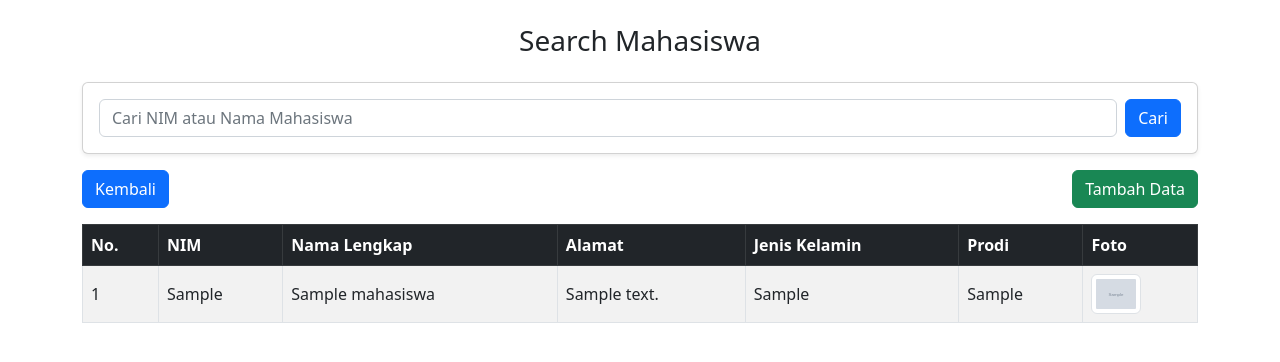
After one commit to JonathanZefanya/CRUD-Praktikum-Web-Dasar, a PHP site: page /database/search.php in a window 1280 px wide. The commit adds this page. Shown: the top 362 px of the page. Run offline with PHP 8.4, Linux system fonts and the light colour scheme; tables that the repository leaves empty hold one stand-in row (values such as "Sample post"); grey boxes marked "Sample" are stand-in pictures.

Commit message:
Enhance file upload functionality and add search feature for mahasiswa data

```diff
--- /dev/null
+++ b/database/search.php
@@ -0,0 +1,94 @@
+<!DOCTYPE html>
+<html lang="en">
+<head>
+    <meta charset="UTF-8">
+    <meta name="viewport" content="width=device-width, initial-scale=1.0">
+    <title>Data Mahasiswa</title>
+    <link href="https://cdn.jsdelivr.net/npm/bootstrap@5.2.0/dist/css/bootstrap.min.css" rel="stylesheet">
+</head>
+<body>
+<div class="container mt-4">
+    <h3 class="text-center mb-4">Search Mahasiswa</h3>
+
+    <!-- Form Pencarian -->
+    <div class="card mb-3 shadow-sm">
+        <div class="card-body">
+            <form method="GET" action="" class="d-flex">
+                <input type="text" class="form-control me-2" name="search" placeholder="Cari NIM atau Nama Mahasiswa" value="<?= isset($_GET['search']) ? htmlspecialchars($_GET['search']) : '' ?>">
+                <button class="btn btn-primary" type="submit">Cari</button>
+            </form>
+        </div>
+    </div>
+
+    <!-- Tombol Tambah Data -->
+    <div class="d-flex justify-content-between mb-3">
+        <button type="button" class="btn btn-primary" onclick="window.location.href='../index.php'">Kembali</button>
+        <button type="button" class="btn btn-success" data-bs-toggle="modal" data-bs-target="#modalTambah">Tambah Data</button>
+    </div>
+
+
+    <!-- Tabel Data Mahasiswa -->
+    <div class="table-responsive">
+        <table class="table table-bordered table-striped align-middle">
+            <thead class="table-dark">
+                <tr>
+                    <th>No.</th>
+                    <th>NIM</th>
+                    <th>Nama Lengkap</th>
+                    <th>Alamat</th>
+                    <th>Jenis Kelamin</th>
+                    <th>Prodi</th>
+                    <th>Foto</th>
+                </tr>
+            </thead>
+            <tbody>
+                <?php
+                include 'koneksi.php';
+                $no = 1;
+                $search = isset($_GET['search']) ? $_GET['search'] : '';
+
+                if ($search) {
+                    $tampil = mysqli_query($koneksi, "SELECT * FROM mahasiswa WHERE nim LIKE '%$search%' OR nama LIKE '%$search%' ORDER BY id_mhs DESC");
+                } else {
+                    $tampil = mysqli_query($koneksi, "SELECT * FROM mahasiswa ORDER BY id_mhs DESC");
+                }
+
+                while ($data = mysqli_fetch_array($tampil)) :
+                ?>
+                <tr>
+                    <td><?= $no++ ?></td>
+                    <td><?= htmlspecialchars($data['nim']) ?></td>
+                    <td><?= htmlspecialchars($data['nama']) ?></td>
+                    <td><?= htmlspecialchars($data['alamat']) ?></td>
+                    <td><?= htmlspecialchars($data['jenis_kelamin']) ?></td>
+                    <td><?= htmlspecialchars($data['prodi']) ?></td>
+                    <td><img src="../uploads/<?= htmlspecialchars($data['foto']) ?>" alt="Foto" class="img-thumbnail"
+                    width="50" style="cursor: pointer;" data-bs-toggle="modal"
+                    data-bs-target="#modalFoto<?= $data['id_mhs'] ?>"></td>
+                </tr>
+
+                <!-- Preview Foto -->
+                <div class="modal fade" id="modalFoto<?= $data['id_mhs'] ?>" tabindex="-1" aria-labelledby="exampleModalLabel" aria-hidden="true">
+                    <div class="modal-dialog modal-dialog-centered">
+                        <div class="modal-content">
+                            <div class="modal-header">
+                                <h5 class="modal-title" id="exampleModalLabel">Preview Foto</h5>
+                                <button type="button" class="btn-close" data-bs-dismiss="modal" aria-label="Close"></button>
+                            </div>
+                            <div class="modal-body text-center">
+                                <!-- Menampilkan foto dalam ukuran besar -->
+                                <img src="../uploads/<?= $data['foto'] ?>" alt="Foto" class="img-fluid">
+                            </div>
+                        </div>
+                    </div>
+                </div>
+
+                <?php endwhile; ?>
+            </tbody>
+        </table>
+    </div>
+</div>
+
+<script src="https://cdn.jsdelivr.net/npm/bootstrap@5.2.0/dist/js/bootstrap.bundle.min.js"></script>
+</body>
+</html>
```
Also changed, not shown: database/aksi.php (+45 -29 lines), index.php (+8 -1 lines).
